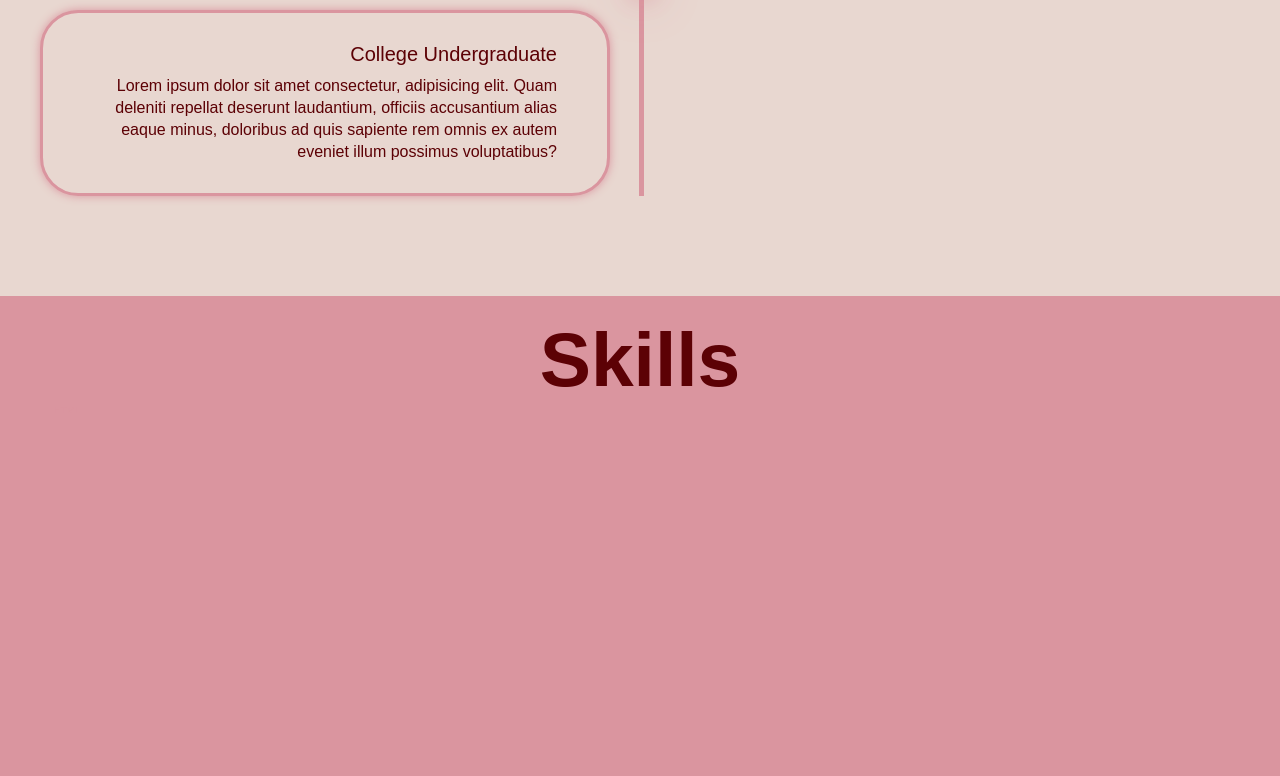
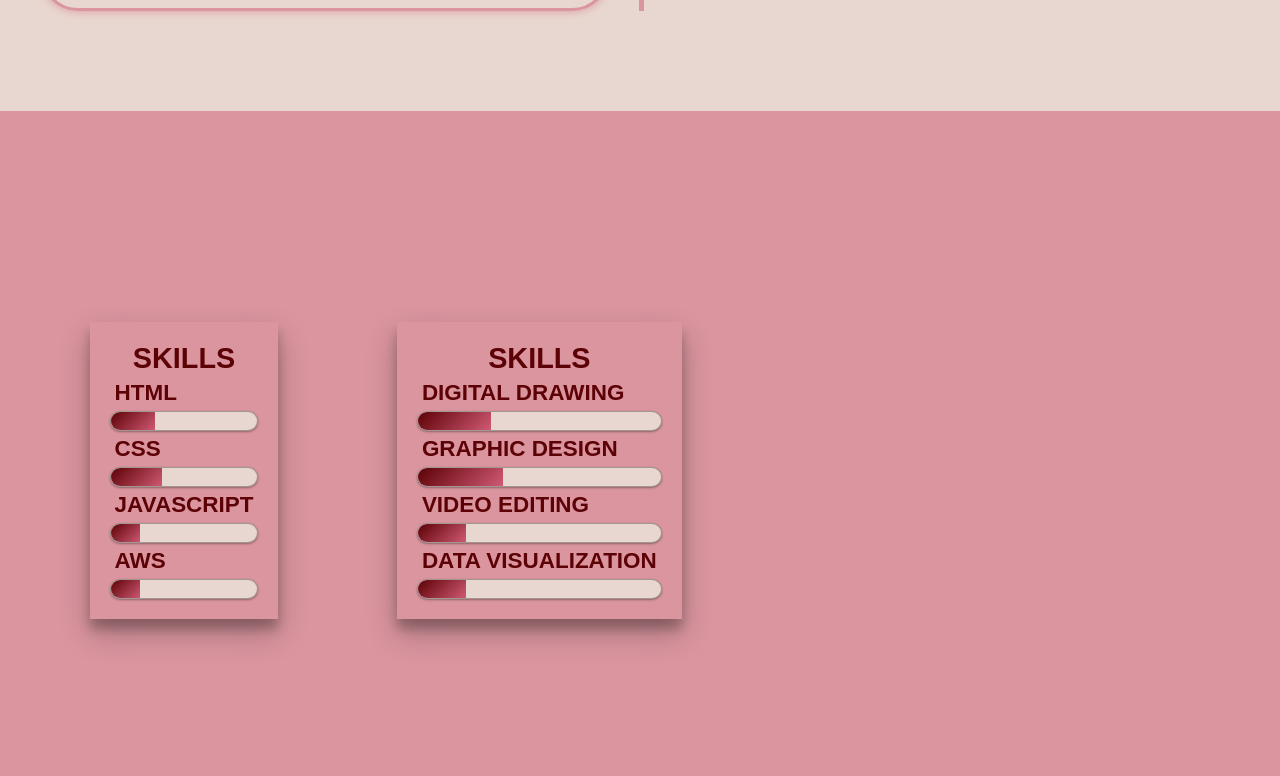
Before and after one commit to Telle-Villapando/Personal-Portfolio, a plain HTML site: page index.html in a window 1280 px wide. Shown: the part 2644-3420 px from the top of the page. Drawn offline with nearby package versions, Linux system fonts and the light colour scheme.

Commit message:
morning-com-update

```diff
--- a/index.html
+++ b/index.html
@@ -317,18 +317,37 @@
         </section>
         -->
         <section class="skills" id="skills">
+            <div class="skill-container">
+                <h1 class="skill-head">Skills</h1>
+                <li><h3 class="skill-title">html</h3>
+                    <span class="bar"><span class="html"></span></span>
+                </li>
+                <li><h3>CSS</h3>
+                    <span class="bar"><span class="css"></span></span>
+                </li>
+                <li><h3>Javascript</h3>
+                    <span class="bar"><span class="javascript"></span></span>
+                </li>
+                <li><h3>AWS</h3>
+                    <span class="bar"><span class="aws"></span></span>
+                </li>
+            </div>
+            <div class="skill-container">
+                <h1 class="skill-head">Skills</h1>
+                <li><h3 class="skill-title">Digital Drawing</h3>
+                    <span class="bar"><span class="digital"></span></span>
+                </li>
+                <li><h3>Graphic Design</h3>
+                    <span class="bar"><span class="graphic"></span></span>
+                </li>
+                <li><h3>Video Editing</h3>
+                    <span class="bar"><span class="video"></span></span>
+                </li>
+                <li><h3>Data Visualization</h3>
+                    <span class="bar"><span class="data"></span></span>
+                </li>
+            </div>
 
-            <h2 class="heading">Skills</h2>
-                <div class="skills-container">
-                    <div class="row" id="skillContainer">
-                        <div class="bar">
-                            <div class="info">
-                                <img src="">
-                                <span>HTML</span>
-                            </div>
-                        </div>
-                    </div>
-                </div>
 
 
 
--- a/style.css
+++ b/style.css
@@ -366,7 +366,7 @@ box-shadow: 0 0 50px var(--second-color),
 }
 .wrapper{
     width:100%;
-    height: 100vh;
+    height: 60vh;
     display: flex;
     align-items: center;
     justify-content: center;
@@ -959,8 +959,155 @@ input:checked + label .description-card{
 /*SKILL*/
 .skills{
     background: var(--main-color);
+    text-transform: uppercase;
+    display: flex;
 }
-.skills .skill-container{
+.skill-container h1{
+    text-align: center;
+    color: var(--text-color);
+}
+.skill-container h3{
+    margin: 5px;
+    color: var(--text-color);
+}
+.skill-container{
+    width:: 500px;
+    margin: 24vh 10vh 40rem 4rem;
+    color: var(--second-color);
+    padding: 20px;
+    box-shadow: 0 14px 28px rgba(0,0,0,0.25), 0 10px 10px rgba(0,0,0,0.22);
+    font-size: 2rem;
+    list-style-type: none;
 
 
+.skill-container li{
+    margin: 20px 0;
+    padding: 10px;
+    list-styke-type: none;
+
 }
+
+.bar{
+    background: var(--bg-color);
+    display: block;
+    height: 20px;
+    border: 1px solid rgba(0,0,0,0.3);
+    border-radius: 10px;
+    overflow: hidden;
+    box-shadow: 0 1px 3px rgba(0,0,0,0.12), 0 1px 2px rgba(0,0,0,0.24);
+    transition: all 0.3s cubic-bezier(.25,.8,.25,1);
+}
+}
+.bar:hover{
+    box-shadow: 0 14px 28px rgba(0,0,0,0.25), 0 10px 10px rgba(0,0,0,0.22);
+
+}
+.bar span{
+    height: 20px;
+    float: left;
+    background: linear-gradient(135deg, var(--text-color) 0%, var(--second-color) 100%);
+}
+/* SKill percentage */
+.html{
+    width: 30%;
+    animation: html 3s;
+}
+.css{
+    width: 35%;
+    animation: css 3s;
+}
+
+.javascript{
+    width: 20%;
+    animation: javascript 3s;
+}
+
+.aws{
+    width: 20%;
+    animation: aws 3s;
+}
+/* percent animation*/
+@keyframes html{
+    0%{
+        width:0%;
+    }
+    100%{
+        width: 30%;
+    }
+}
+@keyframes css{
+    0%{
+        width:0%;
+    }
+    100%{
+        width: 35%;
+    }
+}
+@keyframes javascript{
+    0%{
+        width:0%;
+    }
+    100%{
+        width: 20%;
+    }
+}
+@keyframes aws{
+    0%{
+        width:0%;
+    }
+    100%{
+        width: 20%;
+    }
+}
+
+.digital{
+    width: 30%;
+    animation: html 3s;
+}
+.graphic{
+    width: 35%;
+    animation: css 3s;
+}
+
+.video{
+    width: 20%;
+    animation: javascript 3s;
+}
+
+.data{
+    width: 20%;
+    animation: aws 3s;
+}
+/* percent animation*/
+@keyframes digital{
+    0%{
+        width:0%;
+    }
+    100%{
+        width: 30%;
+    }
+}
+@keyframes graphic{
+    0%{
+        width:0%;
+    }
+    100%{
+        width: 35%;
+    }
+}
+@keyframes video{
+    0%{
+        width:0%;
+    }
+    100%{
+        width: 20%;
+    }
+}
+@keyframes data{
+    0%{
+        width:0%;
+    }
+    100%{
+        width: 20%;
+    }
+}
```
